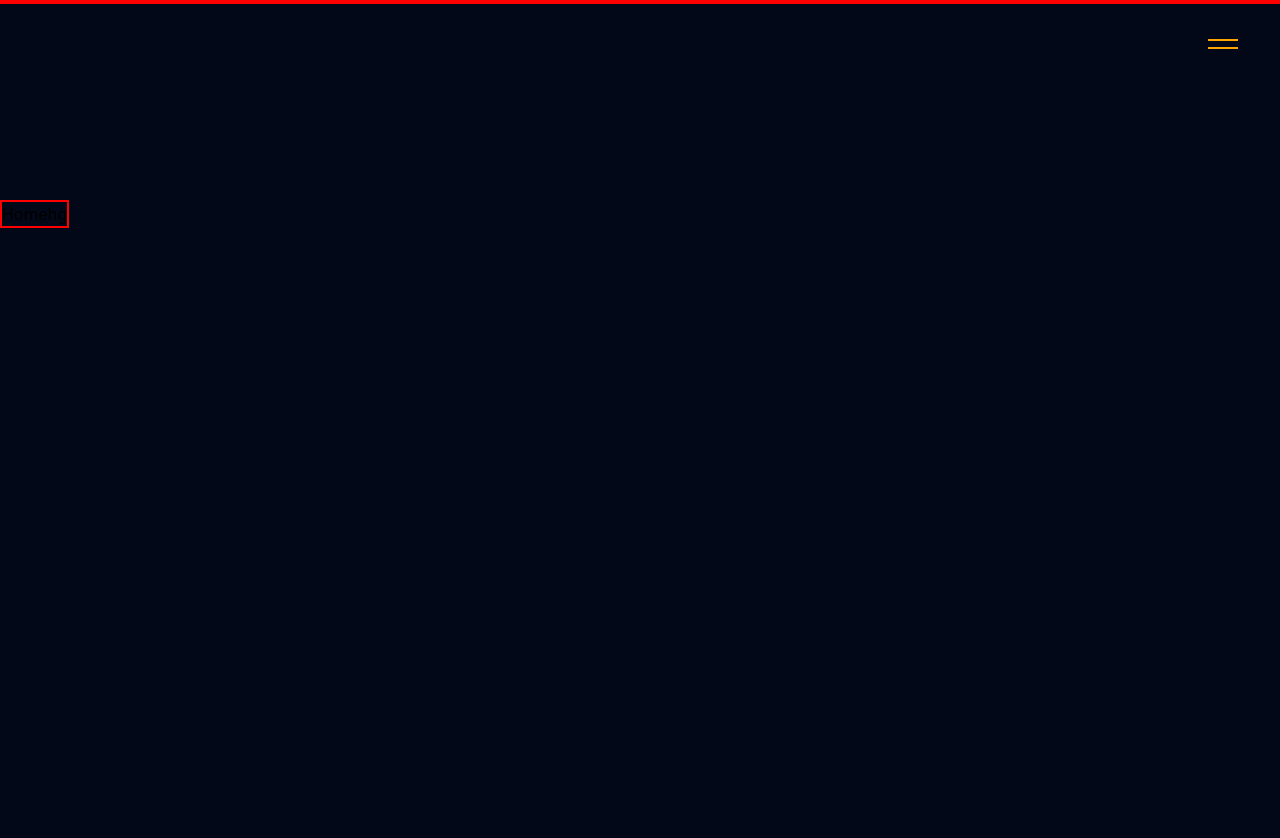
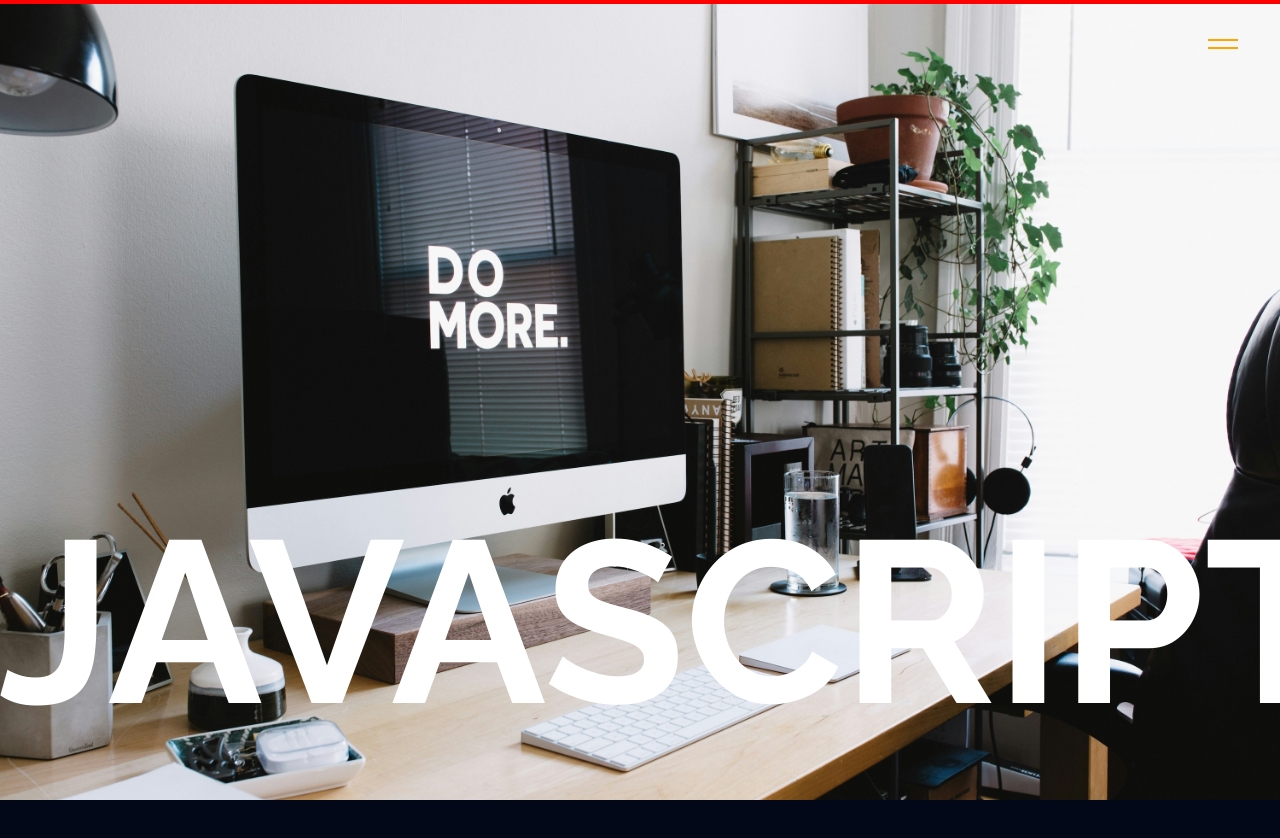
Before and after one commit to alexhwebdev/alexhongdev-nextjs-headless-cms, a Next.js app: page / in a window 1280 px wide. Shown: the top 838 px of the page. Before the commit the page ends 800 px from the top, so only its background shows below. Built offline with nearby package versions, Linux system fonts and the light colour scheme.

Commit message:
ADDED : Infinite scroll to home page

```diff
--- /dev/null
+++ b/app/page.module.css
@@ -0,0 +1,40 @@
+.main {
+  position: relative;
+  display: flex;
+  height: 100vh;
+  margin-bottom: 100vh;
+  overflow: hidden;
+}
+
+.main img {
+  object-fit: cover;
+}
+
+.sliderContainer {
+  position: absolute;
+  top: calc(100vh - 350px);
+}
+
+.slider {
+  position: relative;
+  white-space: nowrap;
+}
+
+.backgroundImage {
+  background-image: url(/images/background.jpg);
+}
+
+.slider p {
+  position: relative;
+  margin: 0px;
+  color: white;
+  font-size: 230px;
+  font-weight: 700;
+  padding-right: 50px;
+}
+
+.slider p:nth-of-type(2) {
+  position: absolute;
+  left: 100%;
+  top: 0;
+}
--- a/app/page.tsx
+++ b/app/page.tsx
@@ -1,12 +1,63 @@
-
+'use client'
+import Image from 'next/image'
+import styles from './page.module.css'
+import { useRef, useEffect } from 'react';
+import gsap from 'gsap';
+import { ScrollTrigger } from 'gsap/all';
+import { raleway } from '@/app/fonts';
 
 export default function Home() {
+  const slider = useRef(null);
+  const firstText = useRef(null);
+  const secondText = useRef(null);
+
+  let xPercent = 0;
+  let direction = -1;
+
+  useEffect( () => {
+    gsap.registerPlugin(ScrollTrigger);
+    gsap.to(slider.current, {
+      scrollTrigger: {
+        trigger: document.documentElement,
+        scrub: 0.25,
+        start: 0,
+        end: window.innerHeight,
+        onUpdate: event => direction = event.direction * -1
+      },
+      x: "-500px",
+    })
+    requestAnimationFrame(animate);
+  }, [])
+
+  const animate = () => {
+    if(xPercent < -100){
+      xPercent = 0;
+    }
+    else if(xPercent > 0){
+      xPercent = -100;
+    }
+    gsap.set(firstText.current, {xPercent: xPercent})
+    gsap.set(secondText.current, {xPercent: xPercent})
+    xPercent += 0.04 * direction;
+    requestAnimationFrame(animate);
+  }
+
   return (
-    <main
-      // className={styles.main}
-      // style={{top: '100px', position: 'absolute', color: 'black'}}
-    >
-      <div style={{border: '2px solid red', top: '200px', position: 'absolute', color: 'black'}}>Homehg</div>
+    <main className={styles.main}>
+
+      <Image
+        className={styles.backgroundImage}
+        src="/images/background.jpg"
+        fill={true}
+        alt="background"
+      />
+
+      <div className={styles.sliderContainer}>
+        <div ref={slider} className={`${styles.slider} ${raleway.className}`}>
+          <p ref={firstText}>JAVASCRIPT DEVELOPER -</p>
+          <p ref={secondText}>JAVASCRIPT DEVELOPER -</p>
+        </div>
+      </div>
     </main>
   )
 }
--- a/components/pixelTransition/horizontal/index.tsx
+++ b/components/pixelTransition/horizontal/index.tsx
@@ -86,7 +86,7 @@ export default function HoriPixel({menuIsActive}: Props) {
           variants={anim}
           initial="initial"
           animate={menuIsActive ? "open" : "closed"}
-          custom={[indexOfColum + randomIndex, (30 - indexOfColum + randomIndex)]}
+          custom={[indexOfColum + randomIndex, (20 - indexOfColum + randomIndex)]}
         />
       )
     })
@@ -100,7 +100,7 @@ export default function HoriPixel({menuIsActive}: Props) {
       `}
     >
       {
-        [...Array(30)].map( (_, index) => {
+        [...Array(20)].map( (_, index) => {
           return <div key={index} className={styles.column}>
             { getBlocks(index) }
           </div>
--- a/package.json
+++ b/package.json
@@ -21,6 +21,7 @@
     "clsx": "^2.1.1",
     "easymde": "^2.18.0",
     "framer-motion": "^11.2.6",
+    "gsap": "^3.12.5",
     "lucide-react": "^0.378.0",
     "next": "14.2.3",
     "next-themes": "^0.3.0",
```
Also changed, not shown: public/images/background.jpg (added), 1 other file (tests, documents, lock files or other folders).
